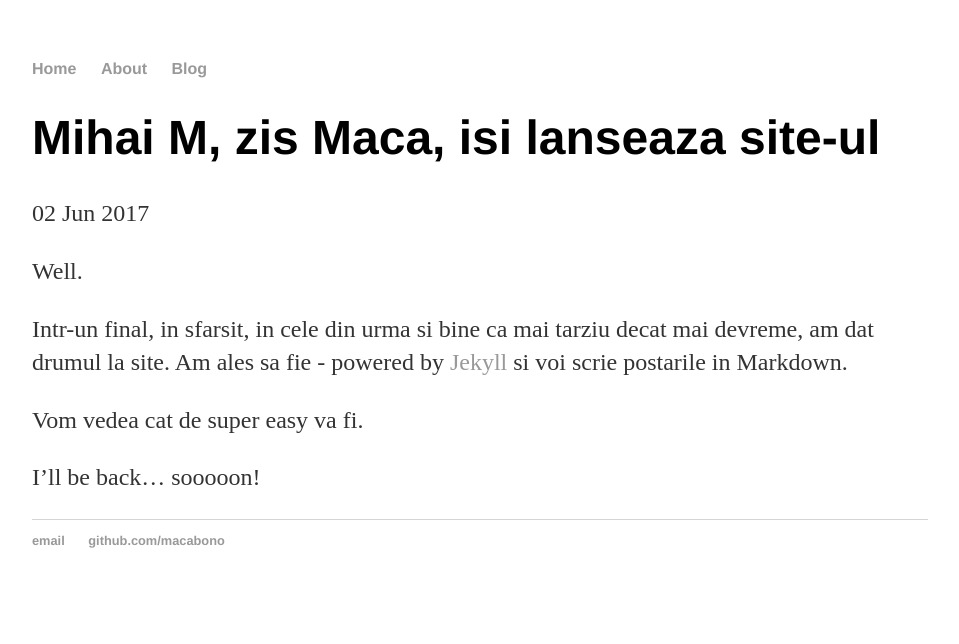
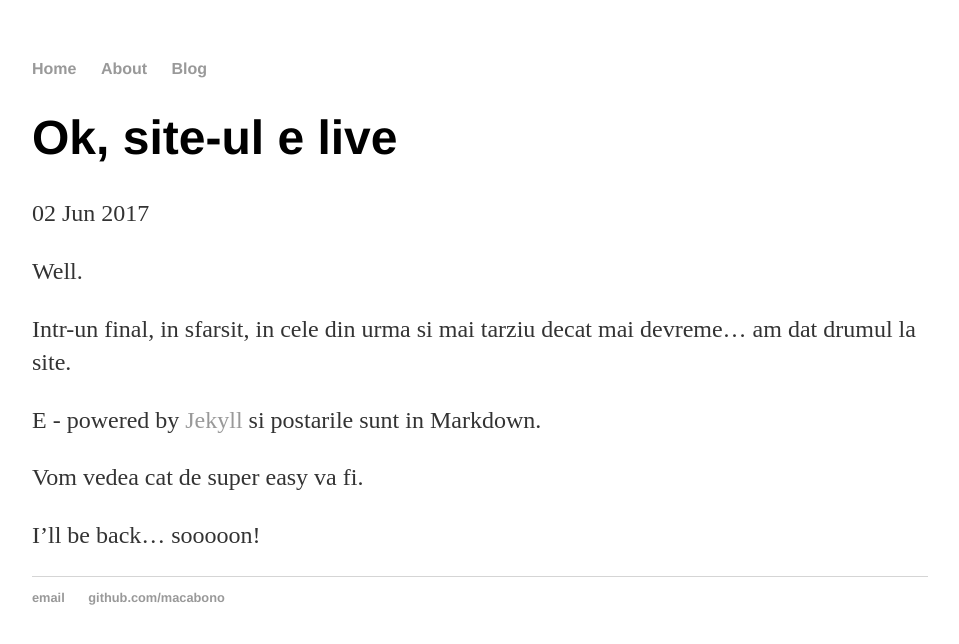
Before and after one commit to macabono/macabono.github.io, a Jekyll site: the page built from _posts/2017-06-02-My-site-launched.md, in a window 1280 px wide. Shown: the top 644 px of the page, without its empty margins (160-1119 px from the left). Built offline with Jekyll 4.4.1, drawn with Linux system fonts in a browser that asks for light colours.

Commit message:
Update 2017-06-02-My-site-launched.md

```diff
--- a/_posts/2017-06-02-My-site-launched.md
+++ b/_posts/2017-06-02-My-site-launched.md
@@ -1,13 +1,14 @@
 ---
 layout: post
-title: "Mihai M, zis Maca, isi lanseaza site-ul"
+title: "Ok, site-ul e live"
 date: 2017-06-02
 ---
 
 Well.
 
-Intr-un final, in sfarsit, in cele din urma si bine ca mai tarziu decat mai devreme, am dat drumul la site.
-Am ales sa fie - powered by [Jekyll](http://jekyllrb.com) si voi scrie postarile in Markdown.
+Intr-un final, in sfarsit, in cele din urma si mai tarziu decat mai devreme... am dat drumul la site.
+
+E - powered by [Jekyll](http://jekyllrb.com) si postarile sunt in Markdown.
 
 Vom vedea cat de super easy va fi.
 
```
